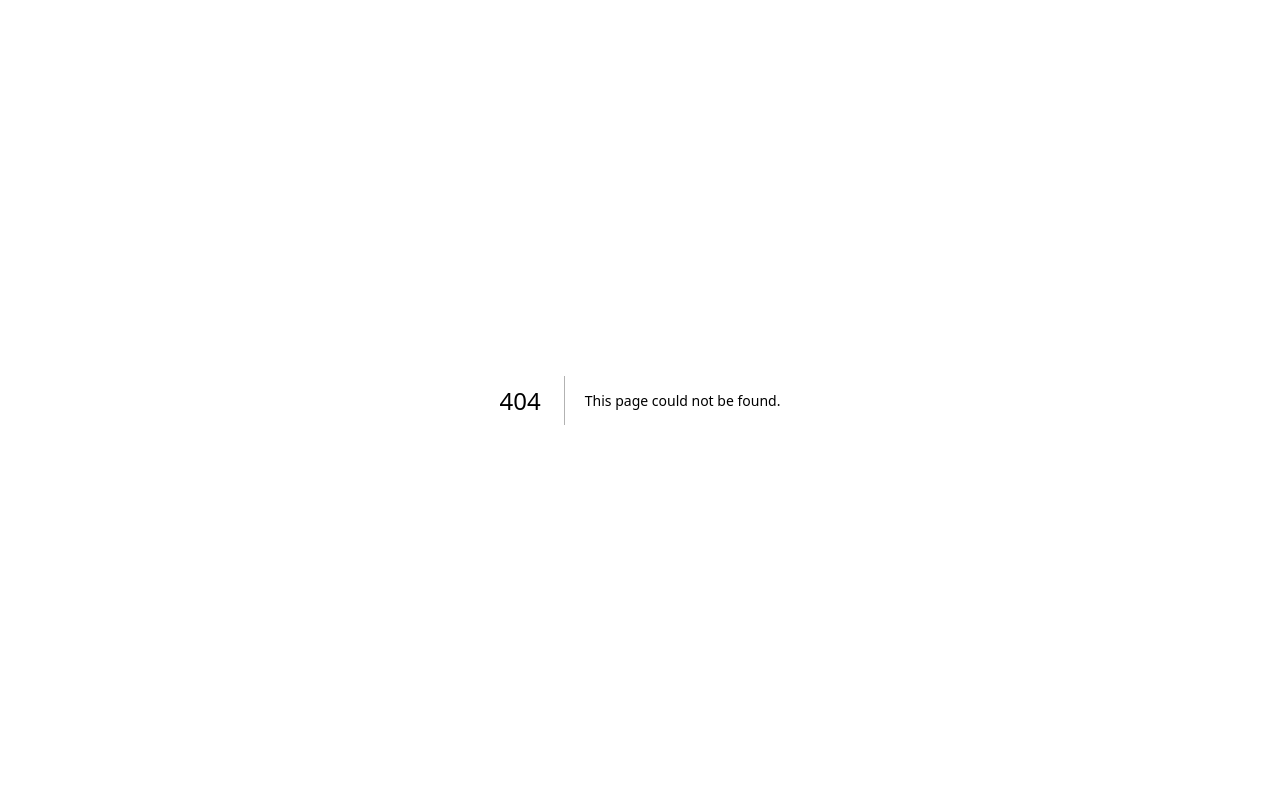
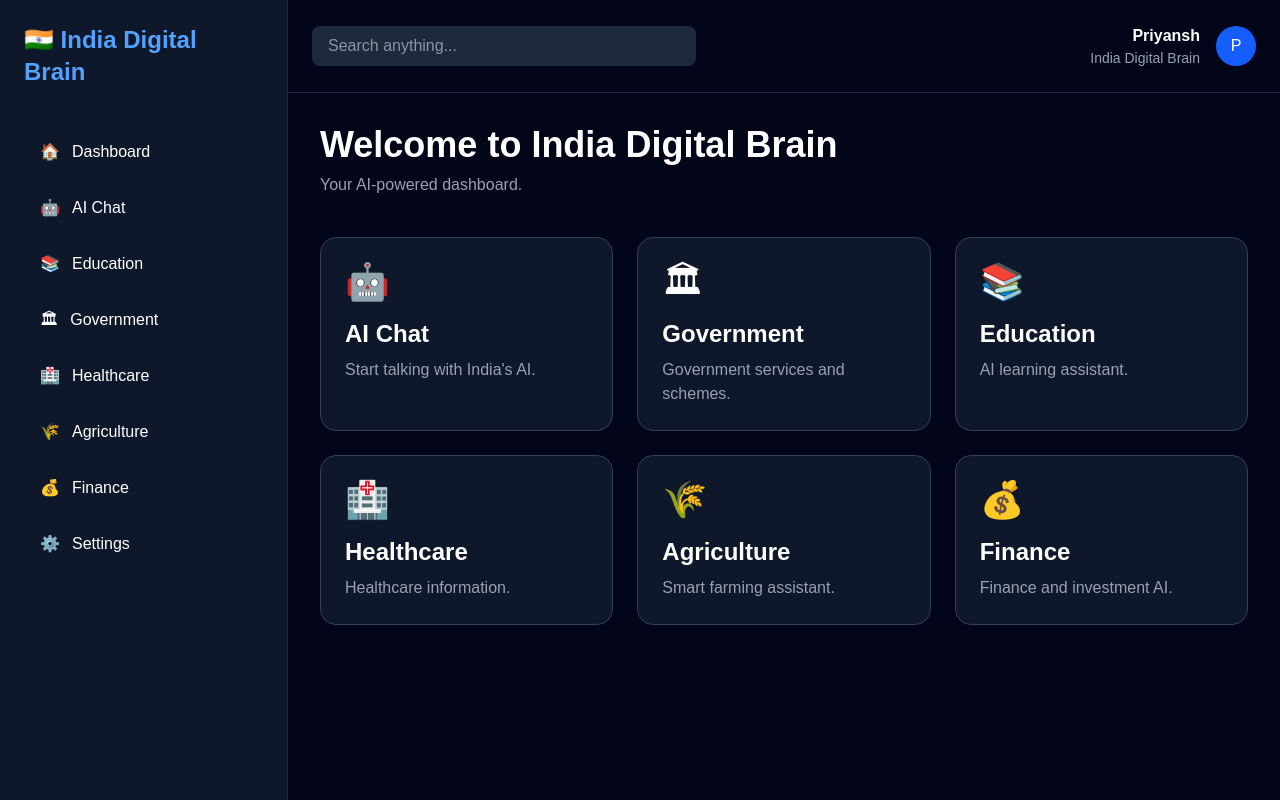
Before and after one commit to PriyanshSharma1246/digital-brain-india, a Next.js app: page /dashboard in a window 1280 px wide. Before the commit this address had no page. Built offline with nearby package versions, Linux system fonts and the light colour scheme.

Commit message:
Working dashboard layout

```diff
--- /dev/null
+++ b/app/dashboard/DashboardLayout.tsx
@@ -0,0 +1,23 @@
+import { ReactNode } from "react";
+import Sidebar from "./Sidebar";
+import Topbar from "./Topbar";
+
+type Props = {
+  children: ReactNode;
+};
+
+export default function DashboardLayout({ children }: Props) {
+  return (
+    <div className="flex min-h-screen bg-slate-950 text-white">
+      <Sidebar />
+
+      <div className="flex-1">
+        <Topbar />
+
+        <main className="p-8">
+          {children}
+        </main>
+      </div>
+    </div>
+  );
+}
--- /dev/null
+++ b/app/dashboard/ModuleCard.tsx
@@ -0,0 +1,25 @@
+type ModuleCardProps = {
+  title: string;
+  description: string;
+  emoji: string;
+};
+
+export default function ModuleCard({
+  title,
+  description,
+  emoji,
+}: ModuleCardProps) {
+  return (
+    <div className="rounded-2xl border border-slate-700 bg-slate-900 p-6 transition hover:border-blue-500 hover:-translate-y-1 cursor-pointer">
+      <div className="text-4xl">{emoji}</div>
+
+      <h3 className="mt-4 text-2xl font-bold">
+        {title}
+      </h3>
+
+      <p className="mt-2 text-gray-400">
+        {description}
+      </p>
+    </div>
+  );
+}
--- /dev/null
+++ b/app/dashboard/Sidebar.tsx
@@ -0,0 +1,35 @@
+import Link from "next/link";
+
+const menu = [
+  { name: "Dashboard", href: "/dashboard", icon: "🏠" },
+  { name: "AI Chat", href: "/chat", icon: "🤖" },
+  { name: "Education", href: "/education", icon: "📚" },
+  { name: "Government", href: "/government", icon: "🏛" },
+  { name: "Healthcare", href: "/healthcare", icon: "🏥" },
+  { name: "Agriculture", href: "/agriculture", icon: "🌾" },
+  { name: "Finance", href: "/finance", icon: "💰" },
+  { name: "Settings", href: "/settings", icon: "⚙️" },
+];
+
+export default function Sidebar() {
+  return (
+    <aside className="w-72 bg-slate-900 border-r border-slate-800 p-6">
+      <h1 className="text-2xl font-bold text-blue-400">
+        🇮🇳 India Digital Brain
+      </h1>
+
+      <nav className="mt-10 space-y-2">
+        {menu.map((item) => (
+          <Link
+            key={item.name}
+            href={item.href}
+            className="flex items-center gap-3 rounded-xl px-4 py-3 hover:bg-slate-800 transition"
+          >
+            <span>{item.icon}</span>
+            {item.name}
+          </Link>
+        ))}
+      </nav>
+    </aside>
+  );
+}
--- /dev/null
+++ b/app/dashboard/Topbar.tsx
@@ -0,0 +1,23 @@
+export default function Topbar() {
+  return (
+    <header className="flex items-center justify-between border-b border-slate-800 p-6">
+      <input
+        placeholder="Search anything..."
+        className="w-96 rounded-lg bg-slate-800 px-4 py-2 outline-none"
+      />
+
+      <div className="flex items-center gap-4">
+        <div className="text-right">
+          <p className="font-semibold">Priyansh</p>
+          <p className="text-sm text-gray-400">
+            India Digital Brain
+          </p>
+        </div>
+
+        <div className="flex h-10 w-10 items-center justify-center rounded-full bg-blue-600">
+          P
+        </div>
+      </div>
+    </header>
+  );
+}
--- /dev/null
+++ b/app/dashboard/page.tsx
@@ -0,0 +1,53 @@
+import DashboardLayout from "./DashboardLayout";
+import ModuleCard from "./ModuleCard";
+export default function DashboardPage() {
+  return (
+    <DashboardLayout>
+      <h1 className="text-4xl font-bold">
+        Welcome to India Digital Brain
+      </h1>
+
+      <p className="mt-2 text-gray-400">
+        Your AI-powered dashboard.
+      </p>
+
+      <div className="mt-10 grid gap-6 md:grid-cols-2 xl:grid-cols-3">
+        <ModuleCard
+          emoji="🤖"
+          title="AI Chat"
+          description="Start talking with India's AI."
+        />
+
+        <ModuleCard
+          emoji="🏛"
+          title="Government"
+          description="Government services and schemes."
+        />
+
+        <ModuleCard
+          emoji="📚"
+          title="Education"
+          description="AI learning assistant."
+        />
+
+        <ModuleCard
+          emoji="🏥"
+          title="Healthcare"
+          description="Healthcare information."
+        />
+
+        <ModuleCard
+          emoji="🌾"
+          title="Agriculture"
+          description="Smart farming assistant."
+        />
+
+        <ModuleCard
+          emoji="💰"
+          title="Finance"
+          description="Finance and investment AI."
+        />
+      </div>
+    </DashboardLayout>
+  );
+}
--- /dev/null
+++ b/app/login/page.tsx
@@ -0,0 +1,36 @@
+export default function LoginPage() {
+  return (
+    <main className="min-h-screen flex items-center justify-center bg-slate-950 text-white">
+      <div className="w-full max-w-md rounded-2xl bg-slate-900 p-8 shadow-xl">
+        <h1 className="text-3xl font-bold text-center">
+          Welcome Back
+        </h1>
+
+        <p className="mt-2 text-center text-gray-400">
+          Sign in to India Digital Brain
+        </p>
+
+        <form className="mt-8 space-y-4">
+          <input
+            type="email"
+            placeholder="Email"
+            className="w-full rounded-lg bg-slate-800 p-3 outline-none focus:ring-2 focus:ring-blue-500"
+          />
+
+          <input
+            type="password"
+            placeholder="Password"
+            className="w-full rounded-lg bg-slate-800 p-3 outline-none focus:ring-2 focus:ring-blue-500"
+          />
+
+          <button
+            type="submit"
+            className="w-full rounded-lg bg-blue-600 p-3 font-semibold hover:bg-blue-700"
+          >
+            Login
+          </button>
+        </form>
+      </div>
+    </main>
+  );
+}
--- /dev/null
+++ b/app/register/page.tsx
@@ -0,0 +1,42 @@
+export default function RegisterPage() {
+  return (
+    <main className="min-h-screen flex items-center justify-center bg-slate-950 text-white">
+      <div className="w-full max-w-md rounded-2xl bg-slate-900 p-8 shadow-xl">
+        <h1 className="text-3xl font-bold text-center">
+          Create Your Account
+        </h1>
+
+        <p className="mt-2 text-center text-gray-400">
+          Join India Digital Brain
+        </p>
+
+        <form className="mt-8 space-y-4">
+          <input
+            type="text"
+            placeholder="Full Name"
+            className="w-full rounded-lg bg-slate-800 p-3 outline-none focus:ring-2 focus:ring-blue-500"
+          />
+
+          <input
+            type="email"
+            placeholder="Email"
+            className="w-full rounded-lg bg-slate-800 p-3 outline-none focus:ring-2 focus:ring-blue-500"
+          />
+
+          <input
+            type="password"
+            placeholder="Password"
+            className="w-full rounded-lg bg-slate-800 p-3 outline-none focus:ring-2 focus:ring-blue-500"
+          />
+
+          <button
+            type="submit"
+            className="w-full rounded-lg bg-blue-600 p-3 font-semibold hover:bg-blue-700"
+          >
+            Create Account
+          </button>
+        </form>
+      </div>
+    </main>
+  );
+}
--- a/components/Hero.tsx
+++ b/components/Hero.tsx
@@ -1,3 +1,5 @@
+import Link from "next/link";
+import Button from "@/components/ui/Button";
 export default function Hero() {
   return (
     <section className="flex flex-col items-center justify-center text-center px-6 mt-32">
@@ -19,13 +21,15 @@ export default function Hero() {
       </p>
 
       <div className="mt-10 flex gap-6">
-        <button className="rounded-xl bg-blue-600 px-8 py-4 text-lg font-semibold transition hover:scale-105 hover:bg-blue-700">
-          Get Started
-        </button>
+      <Link href="/register">
+  <Button>Get Started</Button>
+</Link>
 
-        <button className="rounded-xl border border-white px-8 py-4 text-lg transition hover:bg-white hover:text-black">
-          Learn More
-        </button>
+<Link href="/login">
+  <Button variant="secondary">
+    Learn More
+  </Button>
+</Link>
       </div>
     </section>
   );
--- /dev/null
+++ b/components/ui/Button.tsx
@@ -0,0 +1,23 @@
+type ButtonProps = {
+  children: React.ReactNode;
+  variant?: "primary" | "secondary";
+};
+
+export default function Button({
+  children,
+  variant = "primary",
+}: ButtonProps) {
+  const base =
+    "rounded-xl px-6 py-3 font-semibold transition duration-300";
+
+  const styles =
+    variant === "primary"
+      ? "bg-blue-600 hover:bg-blue-700 text-white"
+      : "border border-white hover:bg-white hover:text-black";
+
+  return (
+    <button className={`${base} ${styles}`}>
+      {children}
+    </button>
+  );
+}
```
